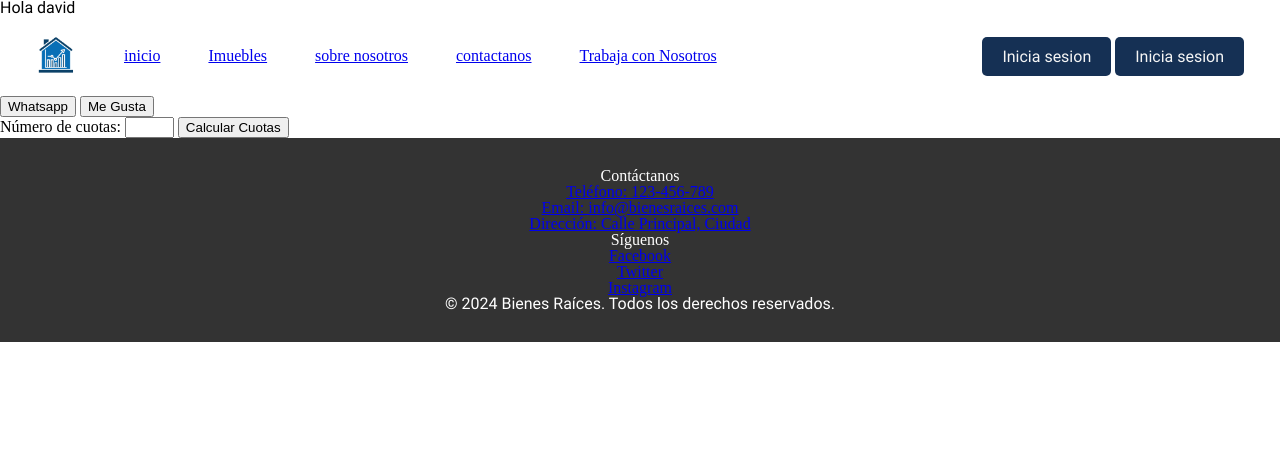
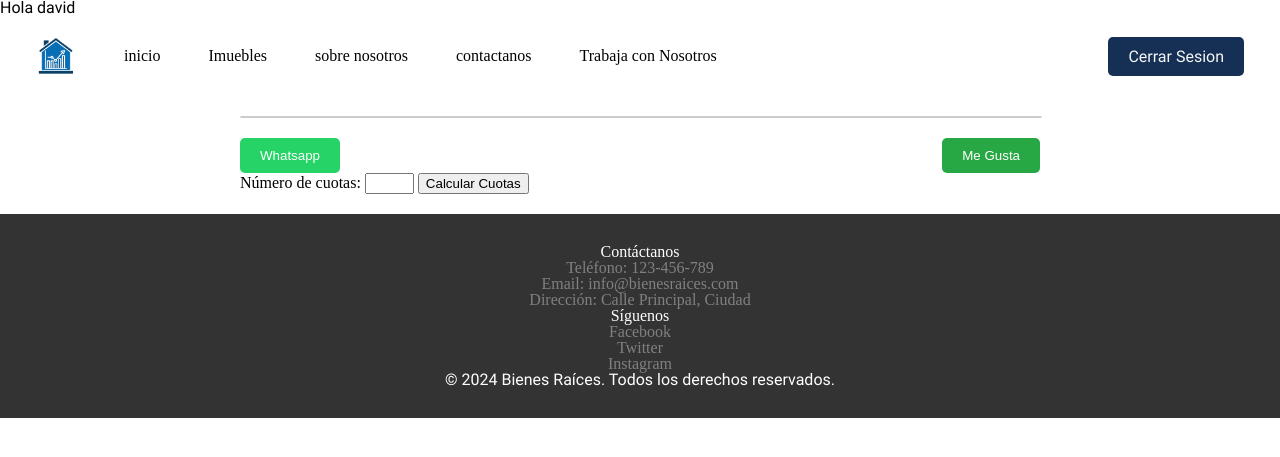
Before and after one commit to daviddiazm/Finca-Raiz, a PHP site: page /pages/inmuebleDetail.php in a window 1280 px wide. Shown: the top 457 px of the page. Run offline with PHP 8.4, Linux system fonts and the light colour scheme; the visitor is signed in with stand-in values (Sample User, id 1); data that the repository does not hold is empty.

Commit message:
cambios esteticos relacionados con el header

```diff
--- a/components/header.php
+++ b/components/header.php
@@ -1,7 +1,13 @@
 <header class="header">
   <?php include("../components/nav.php") ?>
   <section class="header__login-register-container">
-    <button class="header__login-register-btn"><a href="../pages/loginSingUp.php">Inicia sesion</a></button>
-    <button class="header__login-login-btn"><a href="../pages/loginSingUp.php">Inicia sesion</a></button>
+    <?php
+    if(!$_SESSION){
+      echo '<button class="header__login-register-btn"><a href="../pages/loginSingUp.php">Inicia sesion - Registrate</a></button>';
+    }
+    if($_SESSION) {
+      echo '<button class="header__login-login-btn"><a href="../pages/closeSession.php">Cerrar Sesion</a></button>';
+    }
+    ?>
   </section>
 </header>
--- a/components/nav.php
+++ b/components/nav.php
@@ -1,11 +1,10 @@
 <nav class="header__nav">
   <ul class="header__nav-ul">
-    <li class="header__nav-item"><a href="" class="header__nav-link-logo-container"><img src="../assets/tendencias.png" alt="" class="header__nav-link-logo-img"></a></li>
-    <li class="header__nav-item"><a href="../pages/home.php" class="header__nav-link">inicio</a></li>
-    <li class="header__nav-item"><a href="../pages/lista_inmuebles.php" class="header__nav-link">Imuebles</a></li>
-    <li class="header__nav-item"><a href="#" class="header__nav-link">sobre nosotros</a></li>
-    <li class="header__nav-item"><a href="#" class="header__nav-link">contactanos</a></li>
-    <li class="header__nav-item"><a href="../pages/subirInmbueble.php" class="header__nav-link">Trabaja con Nosotros</a></li>
-
+    <a href="" class="header__nav-link-logo-container"><img src="../assets/tendencias.png" alt="" class="header__nav-link-logo-img"></a>
+    <a href="../pages/home.php" class="header__nav-link">inicio</a>
+    <a href="../pages/lista_inmuebles.php" class="header__nav-link">Imuebles</a>
+    <a href="#" class="header__nav-link">sobre nosotros</a>
+    <a href="#" class="header__nav-link">contactanos</a>
+    <a href="../pages/acpetarTerminosSubir.php" class="header__nav-link">Trabaja con Nosotros</a>
   </ul>
 </nav>
--- a/styles/style.css
+++ b/styles/style.css
@@ -224,21 +226,31 @@ button a {
 
 }
 
-.header__nav-item {}
-
-.header__nav-link {}
-
-.header__nav-link-logo-container {}
-
 .header__nav-link-logo-img {
   height: 40px;
 }
 
-.header__login-register-container {}
+.header__nav-ul {
+  list-style-type: none;
+  margin: 0;
+  padding: 0;
+}
 
-.header__login-register-btn {}
+.header__nav-ul li {
+  display: inline-block;
+  margin-right: 10px;
+}
 
-.header__login-login-btn {}
+.header__nav-link {
+  color: inherit;
+  text-decoration: none;
+  transition: color 0.3s ease;
+}
+
+.header__nav-link:hover {
+  color: #007bff;
+}
+
 
 
 
@@ -298,110 +310,12 @@ button a {
     font-size: 0.8rem;
   }
 }
-
-
-
-/* home */
-
-
-
-.main {
-  overflow: hidden;
+.footer  a {
+  color: grey;
+  cursor: pointer;
+  text-decoration: none;
 }
 
-.main__canva {
-  height: 90vh;
-  overflow: hidden;
-  position: relative;
-  display: flex;
-}
-
-.main__canva-cuadrilatero {
-  /* position: relative; */
-  z-index: 5;
-  border-top: 180vw solid #153054;
-  border-right: 60vw solid transparent;
-}
-
-.main__canva-img {
-  position: relative;
-  bottom: 35px;
-  right: 40vw;
-  height: 100vh;
-}
-
-.main__canva-text {
-  max-width: 40vw;
-  height: 80vh;
-  position: absolute;
-  top: 10px;
-  left: 40px;
-  z-index: 10;
-  display: flex;
-  align-items: center;
-  text-align: center;
-  /* position: relative;
-  z-index: 5;
-  right: 40vw;
-  font-family: 'Roboto-Bold', sans-serif;
-  color: var(--blanco-humo); */
-}
-
-.main__canva-text--h3 {
-  color: var(--blanco-humo);
-  font-size: 5rem;
-
-}
-
-
-.redirectBoxes {
-  display: grid;
-  grid-template-columns: 1fr 1fr;
-  grid-template-rows: 200px 200px;
-  gap: 15px;
-  padding: 20px;
-  overflow: hidden;
-
-}
-
-.redirectBoxes__Box-big {
-  grid-row: 1/3;
-}
-
-.redirectBoxes__Box {
-  display: flex;
-  align-items: center;
-  /* justify-content: center; */
-  flex-direction: column;
-  gap: 1rem;
-  padding: 3rem;
-  background-color: var(--azul-hielo);
-  border-radius: 15px;
-  overflow: hidden;
-
-}
-
-.redirectBoxes__box-img {
-  visibility: hidden;
-}
-
-.redirectBoxes__Box:hover .redirectBoxes__box-img {
-  visibility: visible;
-  position: relative;
-  left: 45%;
-  bottom: 60%;
-  width: 20%;
-  filter: opacity(50%) blur(3px);
-}
-
-.redirectBoxes__Box:hover .redirectBoxes__box-img--big {
-  visibility: visible;
-  position: relative;
-  left: 40%;
-  top: 30%;
-  width: 30%;
-  filter: opacity(50%) blur(3px);
-}
 
 
 
@@ -671,6 +717,106 @@ button a {
 
 
 
+
+/* inmbueble Detail */
+
+
+.container__detail {
+  width: 100%;
+  max-width: 800px;
+  margin: 0 auto;
+  padding: 20px;
+}
+
+/* Estilos para el formulario */
+.form-buttons {
+  display: flex;
+  justify-content: space-between;
+}
+
+/* Estilos para los botones */
+.form-buttons input[type="submit"] {
+  padding: 10px 20px;
+  background-color: #007bff; /* Color de fondo */
+  color: #fff; /* Color de texto */
+  border: none;
+  border-radius: 5px;
+  cursor: pointer;
+}
+
+/* Estilos para el botón "Me Gusta" */
+.form-buttons input[type="submit"][name="wha_like"][value="Me Gusta"] {
+  background-color: #28a745; /* Cambiar color de fondo */
+}
+
+/* Estilos para el botón "Whatsapp" */
+.form-buttons input[type="submit"][name="wha_like"][value="Whatsapp"] {
+  background-color: #25d366; /* Cambiar color de fondo */
+}
+
+/* Estilos al pasar el cursor sobre los botones */
+.form-buttons input[type="submit"]:hover {
+  background-color: #0056b3; /* Color de fondo al pasar el cursor */
+}
+
+
+.detail-card {
+  width: 100%;
+  margin-bottom: 20px;
+  border: 1px solid #ccc;
+  border-radius: 5px;
+  overflow: hidden;
+}
+
+.detail-card__image {
+  width: 100%;
+  height: auto;
+  display: block;
+}
+
+.detail-card__content {
+  padding: 20px;
+  background-color: #f9f9f9;
+}
+
+.detail-card__content p {
+  margin: 0;
+  padding: 5px 0;
+}
+
+.detail-card__content-item--bolder {
+  font-weight: bold;
+}
+
+.detail-card__content-item--lighter {
+  color: #666;
+}
+
+.detail-card__button {
+  display: block;
+  width: 100%;
+  padding: 10px;
+  background-color: #007bff;
+  color: #fff;
+  border: none;
+  border-radius: 5px;
+  cursor: pointer;
+  transition: background-color 0.3s ease;
+}
+
+.detail-card__button:hover {
+  background-color: #0056b3;
+}
+
+.custom-style {
+  margin-bottom: 10px; /* Añade un espacio entre cada elemento */
+  font-size: 16px; /* Tamaño de fuente */
+  color: #333; /* Color de texto */
+  font-family: Arial, sans-serif; /* Fuente */
+}
+
+
+
 @media screen and (max-width: 850px) {
   .main__login {}
 
```
Also changed, not shown: other parts of styles/style.css (+134 -0 lines), assets/image.png (added).
